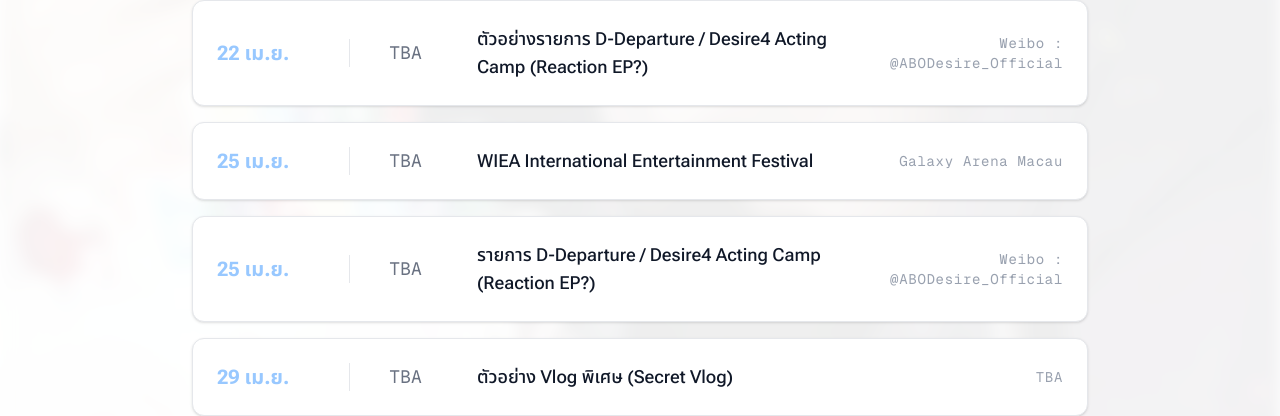
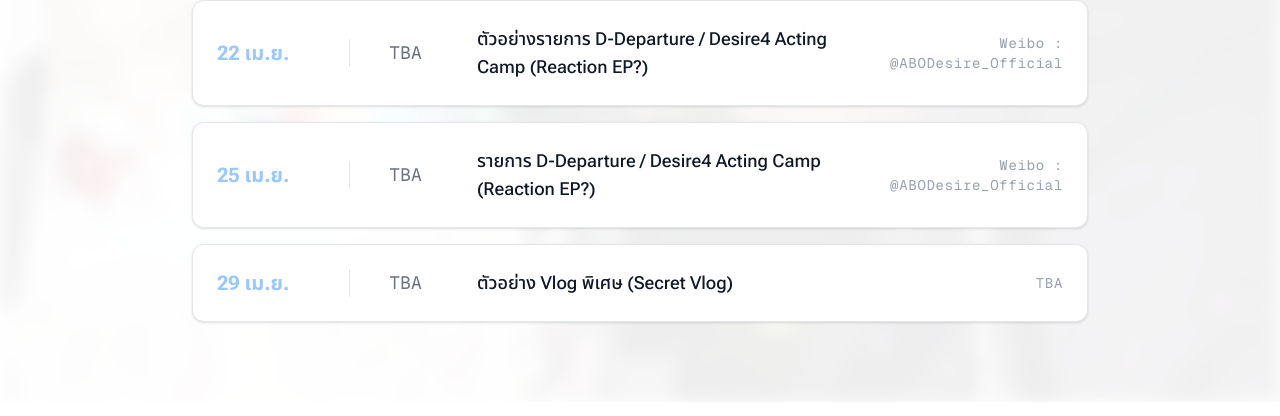
Before and after one commit to netdy/huangxing, a Next.js app: page / in a window 1280 px wide. Shown: the part 6274-6690 px from the top of the page. Built offline with nearby package versions, Linux system fonts and the light colour scheme.

Commit message:
remove wiea

```diff
--- a/app/components/Schedule.tsx
+++ b/app/components/Schedule.tsx
@@ -51,12 +51,6 @@ const scheduleData = [
     time: 'TBA',
     event: { en: 'D-Departure / Desire4 Acting Camp (Reaction EP?) Teaser', th: 'ตัวอย่างรายการ D-Departure / Desire4 Acting Camp (Reaction EP?)' },
     location: 'Weibo : @ABODesire_Official'
-  },
-  {
-    date: { en: '25 APR', th: '25 เม.ย.' },
-    time: 'TBA',
-    event: { en: 'WIEA International Entertainment Festival', th: 'WIEA International Entertainment Festival' },
-    location: 'Galaxy Arena Macau'
   },
   {
     date: { en: '25 APR', th: '25 เม.ย.' },
```
